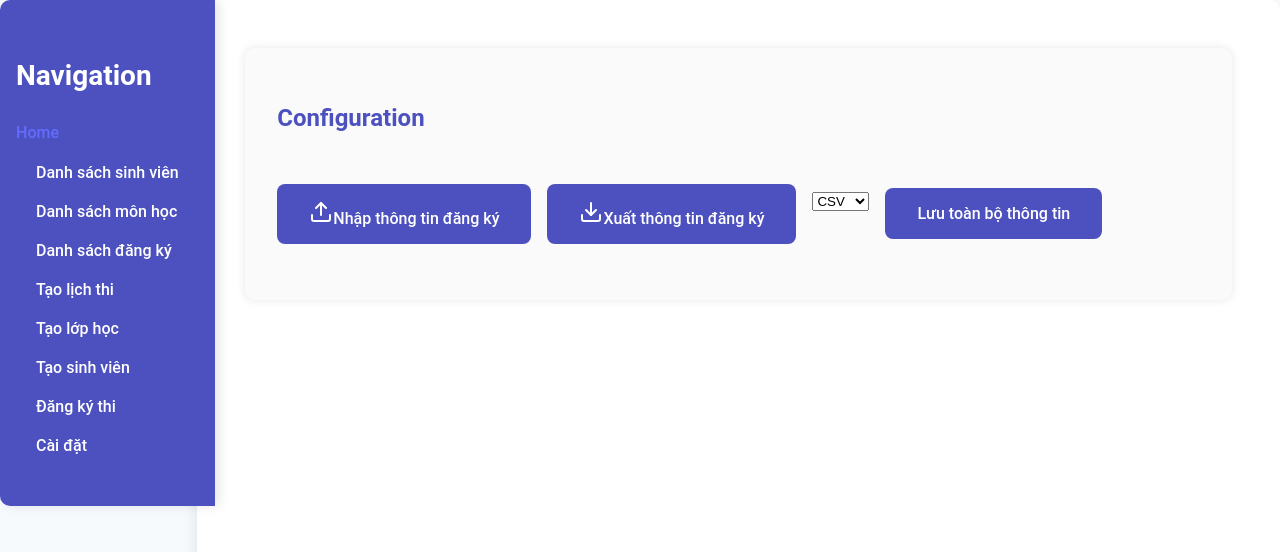
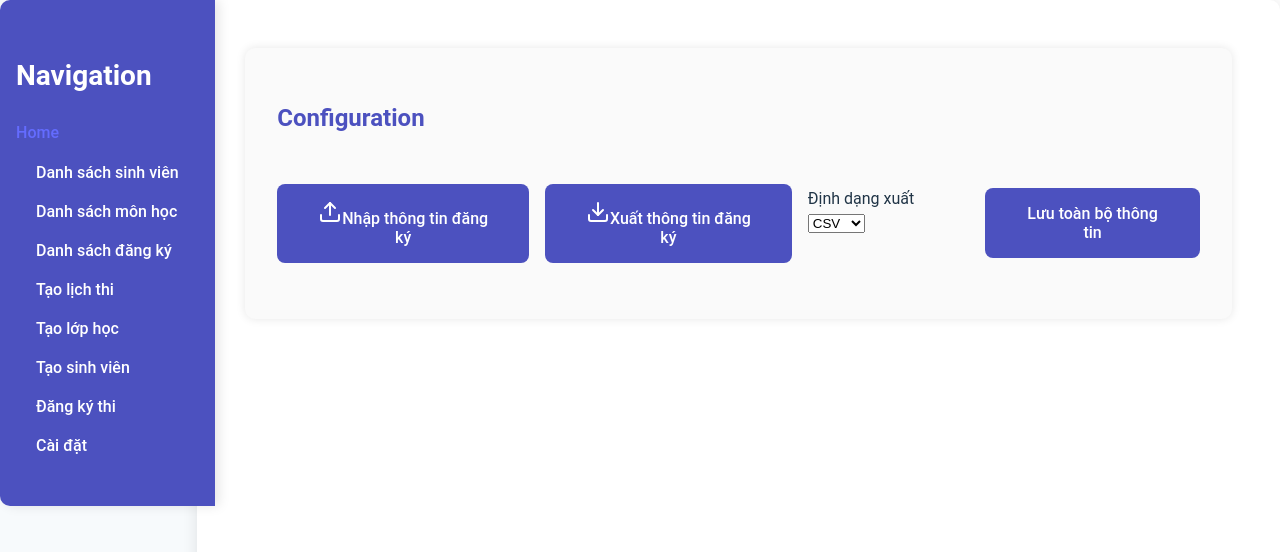
Before and after one commit to trinhphamtrunghieu/ExamScheduler, a React (Vite) app in the folder src/main/frontend/: page /config in a window 1280 px wide. Shown: the top 552 px of the page. Built offline with nearby package versions, Linux system fonts and the light colour scheme.

Commit message:
fix: add explicit export format label and validation in config page
Agent-Logs-Url: https://github.com/trinhphamtrunghieu/ExamScheduler/sessions/bf60eeb6-ab9d-458d-a211-b015a95a4fee

Co-authored-by: trinhphamtrunghieu <37775830+trinhphamtrunghieu@users.noreply.github.com>

```diff
--- a/src/main/frontend/src/Configuration.tsx
+++ b/src/main/frontend/src/Configuration.tsx
@@ -15,6 +15,7 @@ function Configuration() {
     const [detectedHeaders, setDetectedHeaders] = useState<string[]>([]);
     const [headerMapping, setHeaderMapping] = useState<Record<string, string>>({});
     const [exportFormat, setExportFormat] = useState<"csv" | "xlsx">("csv");
+    const exportFormatOptions = new Set(["csv", "xlsx"]);
 
     const handleImportAllData = async (e: ChangeEvent<HTMLInputElement>) => {
         const file = e.target.files?.[0];
@@ -165,6 +166,12 @@ function Configuration() {
         }
     };
 
+    const handleExportFormatChange = (value: string) => {
+      if (exportFormatOptions.has(value)) {
+        setExportFormat(value as "csv" | "xlsx");
+      }
+    };
+
     return (
         <div id="root" className="flex">
             <NavBar /> {/* NavBar */}
@@ -205,15 +212,20 @@ function Configuration() {
                         <Download className="w-5 h-5 mr-2" />
                         {isProcessing ? "Exporting..." : "Xuất thông tin đăng ký"}
                         </button>
+                        <div className="w-full">
+                          <label htmlFor="config-export-format" className="block text-sm text-gray-700 mb-1">Định dạng xuất</label>
                           <select
+                            id="config-export-format"
+                            aria-label="Export format"
                             value={exportFormat}
-                          onChange={(e) => setExportFormat(e.target.value as "csv" | "xlsx")}
+                            onChange={(e) => handleExportFormatChange(e.target.value)}
                             disabled={isProcessing}
                             className="p-3 rounded-lg border border-gray-300 w-full"
                           >
                             <option value="csv">CSV</option>
                             <option value="xlsx">XLSX</option>
                           </select>
+                        </div>
                         <button
                             onClick={handleSaveConfig}
                             disabled={isSaving}
```
Lines whose indentation alone changed are shown as unchanged.
